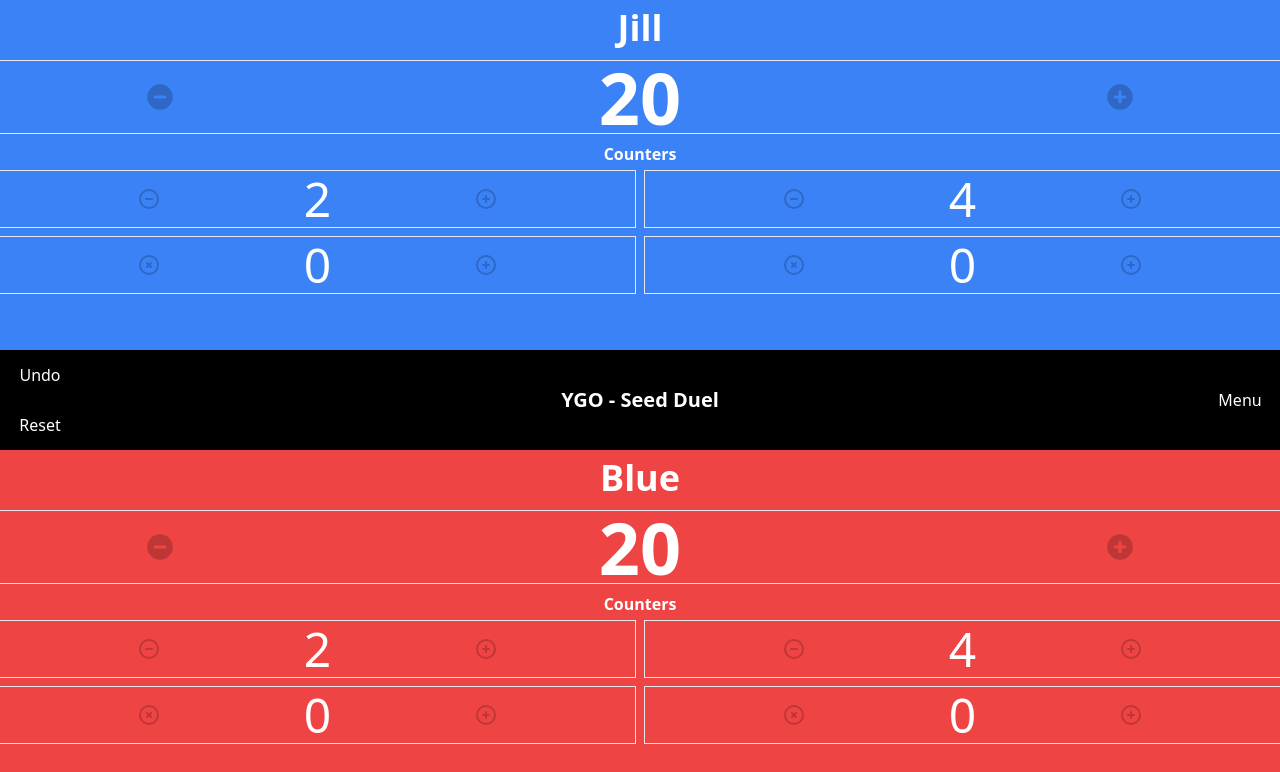
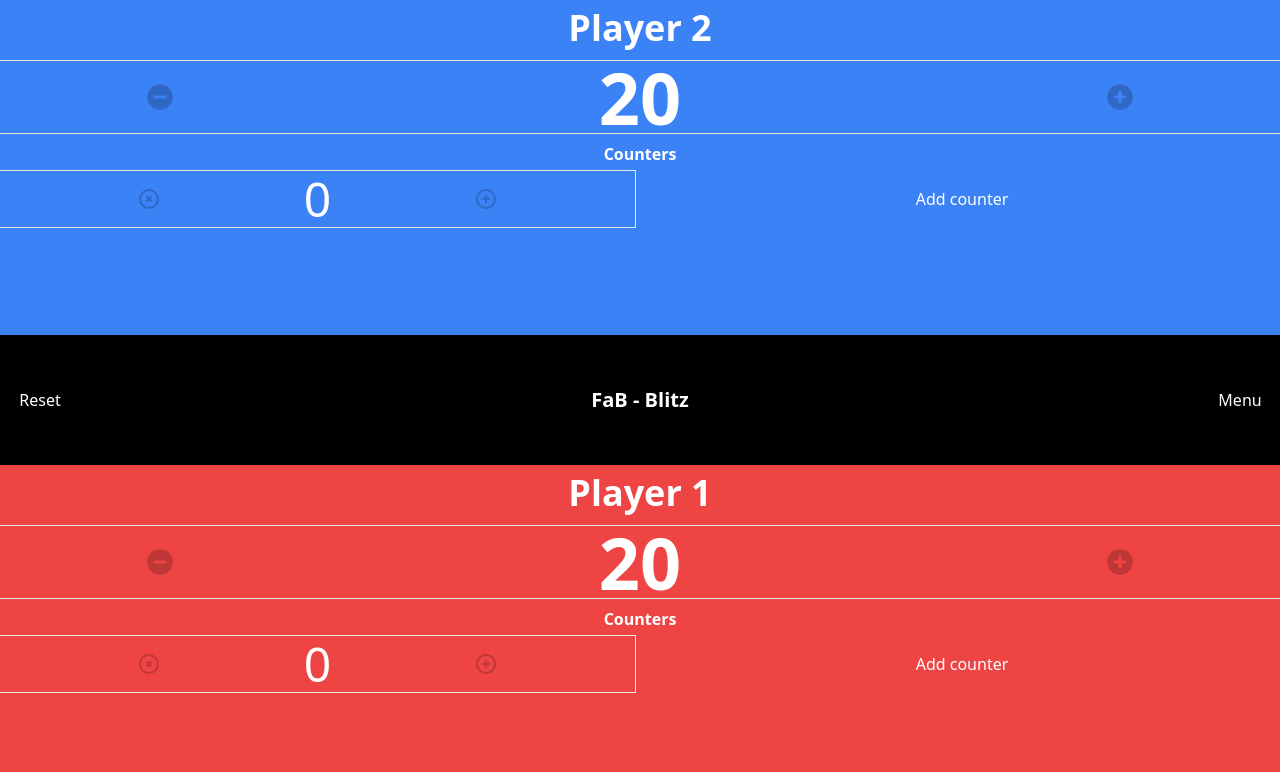
Before and after one commit to didley/lp-track, a React (Create React App) app: page / in a window 1280 px wide. Shown: the top 772 px of the page. Built offline with nearby package versions, Linux system fonts and the light colour scheme.

Commit message:
Implements reset button

```diff
--- a/src/app/App.tsx
+++ b/src/app/App.tsx
@@ -5,7 +5,7 @@ function App() {
   return (
     <div className="h-screen w-screen grid select-none">
       <PlayerCard playerIndex={1} />
-      <TitleBar gameName="YGO" format="Seed Duel" />
+      <TitleBar />
       <PlayerCard playerIndex={0} />
     </div>
   );
--- a/src/app/components/TitleBar.tsx
+++ b/src/app/components/TitleBar.tsx
@@ -1,18 +1,19 @@
-type Props = {
-  gameName: string;
-  format?: string;
-};
+import { useGlobalCtx } from "app/state/context";
 
-export const TitleBar = ({ gameName, format }: Props) => {
+export const TitleBar = () => {
+  const [state, dispatch] = useGlobalCtx();
+  const { gameOpts } = state;
+
   return (
     <div className="bg-black text-white flex h-full w-full text-center items-center">
       <div className="h-full w-20 grid flex-none">
-        <button>Undo</button>
-        <button>Reset</button>
+        {gameOpts.lifePoints.changeType === "numpad" && <button>Undo</button>}
+        <button onClick={() => dispatch({ type: "game/reset" })}>Reset</button>
       </div>
       <div className="h-full grid grow">
         <h1 className="text-xl text-white m-auto flex-none">
-          {gameName} - {format}
+          {gameOpts.name && gameOpts.name}
+          {gameOpts.format && ` - ${gameOpts.format}`}
         </h1>
       </div>
       <button className="w-20">Menu</button>
--- a/src/app/state/reducers.ts
+++ b/src/app/state/reducers.ts
@@ -2,12 +2,13 @@ import { Action, GlobalState } from "./types";
 import produce from "immer";
 
 export const reducers = (state: GlobalState, action: Action) => {
-  const { type, playerIndex } = action;
+  const { type } = action;
 
   switch (type) {
     case "lp/increment": {
       return produce(state, (draftState) => {
         if (draftState) {
+          const { playerIndex } = action;
           const playerLp = draftState?.players[playerIndex].lp;
           if (playerLp < 99) draftState.players[playerIndex].lp += 1;
         }
@@ -16,6 +17,8 @@ export const reducers = (state: GlobalState, action: Action) => {
     case "lp/decrement": {
       return produce(state, (draftState) => {
         if (draftState) {
+          const { playerIndex } = action;
+
           const playerLp = draftState?.players[playerIndex].lp;
           if (playerLp > 0) draftState.players[playerIndex].lp -= 1;
         }
@@ -24,6 +27,7 @@ export const reducers = (state: GlobalState, action: Action) => {
     case "counter/increment": {
       return produce(state, (draftState) => {
         if (draftState) {
+          const { playerIndex } = action;
           const playerCounter =
             draftState?.players[playerIndex].counters[action.counterIndex];
           if (playerCounter < 9)
@@ -34,6 +38,7 @@ export const reducers = (state: GlobalState, action: Action) => {
     case "counter/decrement": {
       return produce(state, (draftState) => {
         if (draftState) {
+          const { playerIndex } = action;
           const playerCounter =
             draftState?.players[playerIndex].counters[action.counterIndex];
           if (playerCounter === 0) {
@@ -50,6 +55,8 @@ export const reducers = (state: GlobalState, action: Action) => {
     }
     case "counter/add": {
       return produce(state, (draftState) => {
+        const { playerIndex } = action;
+
         if (draftState) {
           const playerCounters = draftState?.players[playerIndex].counters;
           if (playerCounters.length < 4)
@@ -57,6 +64,15 @@ export const reducers = (state: GlobalState, action: Action) => {
         }
       });
     }
+    case "game/reset": {
+      return produce(state, (draftState) => {
+        const defaultLp = draftState.gameOpts.lifePoints.default;
+        draftState.players.map((player) => {
+          player.lp = defaultLp;
+          return (player.counters = [0]);
+        });
+      });
+    }
 
     default:
       throw new Error(`Unhandled action type: ${type}`);
--- a/src/app/state/types.ts
+++ b/src/app/state/types.ts
@@ -14,9 +14,20 @@ export type LpLogEntry = {
   surrender?: boolean;
 }[];
 
+type gameOpts = {
+  name: string;
+  format?: string;
+  lifePoints: {
+    default: number;
+    changeType: "step" | "numpad";
+  };
+  surrenderAvailable: boolean;
+};
+
 export type GlobalState = {
   players: Player[];
   lpLog: LpLogEntry[];
+  gameOpts: gameOpts;
 };
 
 export type Action =
@@ -25,4 +36,5 @@ export type Action =
   | { type: "counter/increment"; playerIndex: number; counterIndex: number }
   | { type: "counter/decrement"; playerIndex: number; counterIndex: number }
   | { type: "counter/add"; playerIndex: number }
-  | { type: "counter/remove"; playerIndex: number; counterIndex: number };
+  | { type: "counter/remove"; playerIndex: number; counterIndex: number }
+  | { type: "game/reset" };
--- a/src/mockStore.ts
+++ b/src/mockStore.ts
@@ -3,17 +3,17 @@ import { GlobalState } from "app/state/types";
 export const initStore: GlobalState = {
   players: [
     {
-      name: "Blue",
+      name: "Player 1",
       color: "red",
       cardRotation: 0,
-      counters: [2, 4, 0, 0],
+      counters: [0],
       lp: 20,
     },
     {
-      name: "Jill",
+      name: "Player 2",
       color: "blue",
       cardRotation: 0,
-      counters: [2, 4, 0, 0],
+      counters: [0],
       lp: 20,
     },
   ],
@@ -22,4 +22,13 @@ export const initStore: GlobalState = {
     [{ lp: 3900, change: -100 }, { lp: 4000 }],
     [{ lp: 3900, surrender: true }, { lp: 4000 }],
   ],
+  gameOpts: {
+    name: "FaB",
+    format: "Blitz",
+    lifePoints: {
+      default: 20,
+      changeType: "step",
+    },
+    surrenderAvailable: false,
+  },
 };
```
